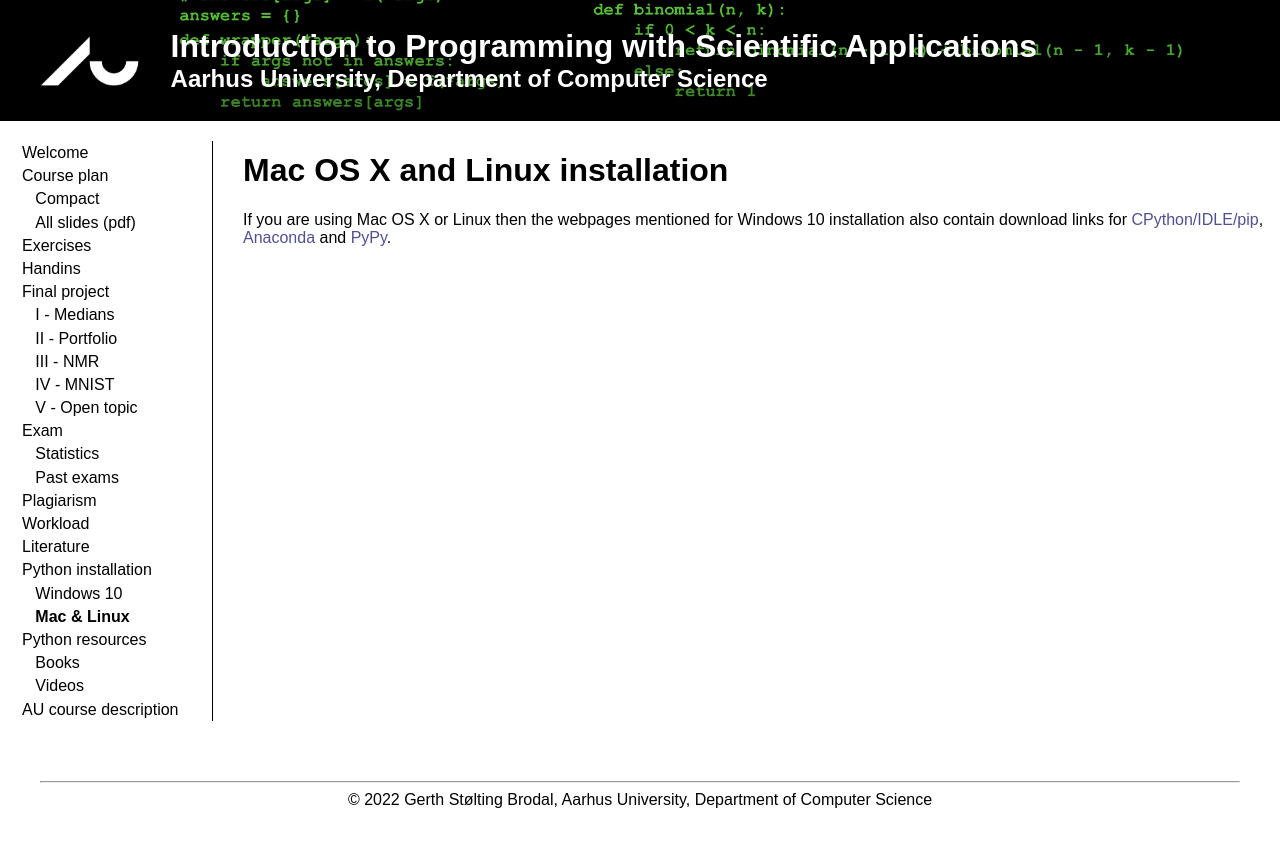
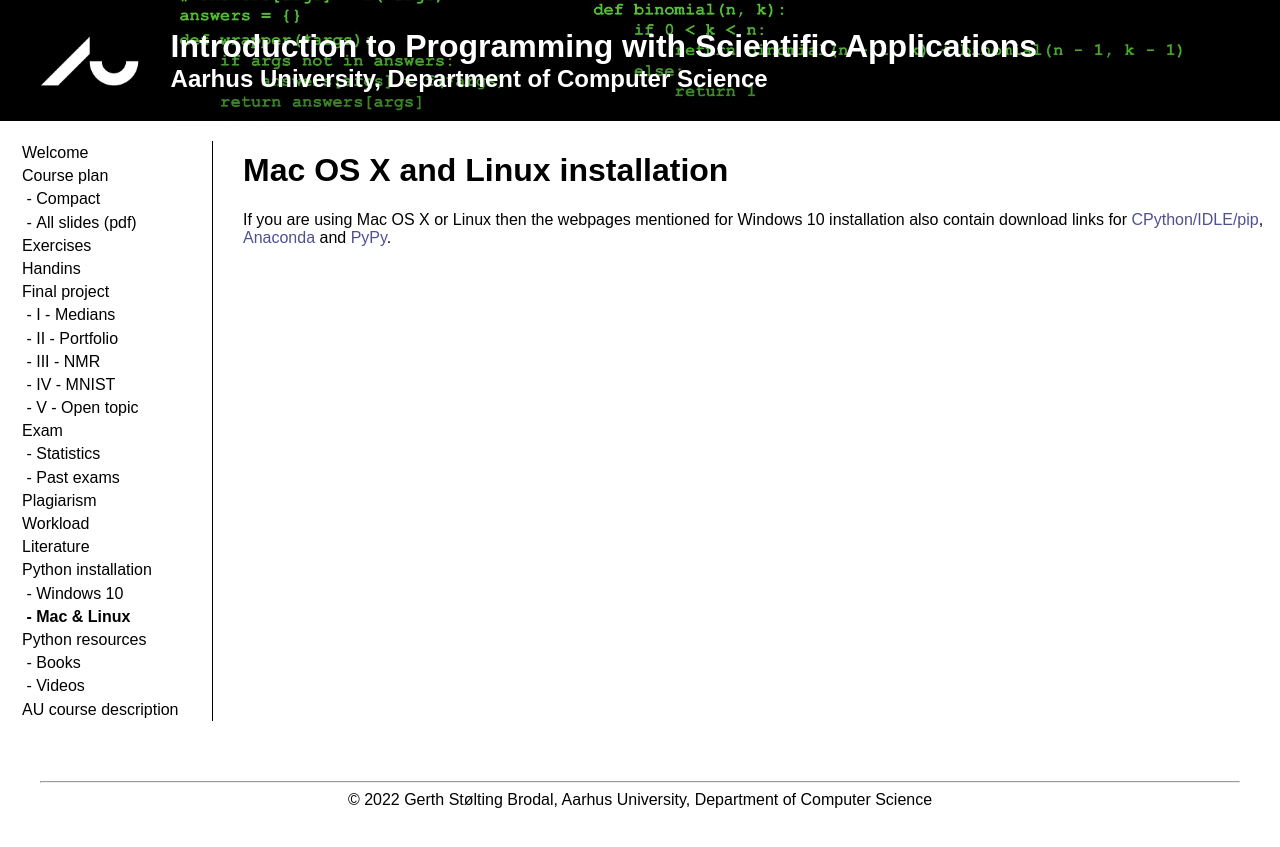
Before and after one commit to gsbrodal/gsbrodal.github.io, a Jekyll site: the page built from ipsa/install-mac-linux.md, in a window 1280 px wide. Shown: the top 847 px of the page. Built offline with Jekyll 4.4.1, drawn with Linux system fonts in a browser that asks for light colours; our own code applies the rules of GitHub Pages for plain Markdown files; part of the change alters nothing that is shown.

```diff
--- a/_config.yml
+++ b/_config.yml
@@ -13,9 +13,9 @@ menu:
     url: "welcome"
   - title: "Course plan"
     url: "plan-full"
-  - title: "&nbsp;&nbsp;&nbsp;Compact"
+  - title: "&nbsp;-&nbsp;Compact"
     url: "plan-compact"
-  - title: "&nbsp;&nbsp;&nbsp;All slides (pdf)"
+  - title: "&nbsp;-&nbsp;All slides (pdf)"
     url: "slides/all-slides.pdf"
   - title: "Exercises"
     url: "exercises"
@@ -23,21 +23,21 @@ menu:
     url: "handins"
   - title: "Final project"
     url: "project-intro"
-  - title: "&nbsp;&nbsp;&nbsp;I - Medians"
+  - title: "&nbsp;-&nbsp;I - Medians"
     url: "project-1-medians"
-  - title: "&nbsp;&nbsp;&nbsp;II - Portfolio"
+  - title: "&nbsp;-&nbsp;II - Portfolio"
     url: "project-2-portfolio"
-  - title: "&nbsp;&nbsp;&nbsp;III - NMR"
+  - title: "&nbsp;-&nbsp;III - NMR"
     url: "project-3-nmr"
-  - title: "&nbsp;&nbsp;&nbsp;IV - MNIST"
+  - title: "&nbsp;-&nbsp;IV - MNIST"
     url: "project-4-mnist"
-  - title: "&nbsp;&nbsp;&nbsp;V - Open topic"
+  - title: "&nbsp;-&nbsp;V - Open topic"
     url: "project-5-open-topic"
   - title: "Exam"
     url: "exam-rules"
-  - title: "&nbsp;&nbsp;&nbsp;Statistics"
+  - title: "&nbsp;-&nbsp;Statistics"
     url: "exam-statistics"
-  - title: "&nbsp;&nbsp;&nbsp;Past exams"
+  - title: "&nbsp;-&nbsp;Past exams"
     url: "exam-past"
   - title: "Plagiarism"
     url: "plagiarism"
@@ -47,15 +47,15 @@ menu:
     url: "literature"
   - title: "Python installation"
     url: "install-intro"
-  - title: "&nbsp;&nbsp;&nbsp;Windows 10"
+  - title: "&nbsp;-&nbsp;Windows 10"
     url: "install-windows"
-  - title: "&nbsp;&nbsp;&nbsp;Mac &amp; Linux"
+  - title: "&nbsp;-&nbsp;Mac &amp; Linux"
     url: "install-mac-linux"
   - title: "Python resources"
     url: "resources-modules"
-  - title: "&nbsp;&nbsp;&nbsp;Books"
+  - title: "&nbsp;-&nbsp;Books"
     url: "resources-books"
-  - title: "&nbsp;&nbsp;&nbsp;Videos"
+  - title: "&nbsp;-&nbsp;Videos"
     url: "resources-videos"
   - title: "AU course description"
     url: "https://kursuskatalog.au.dk/en/course/117934/Introduction-to-Programming-with-Scientific-Applications"
```
